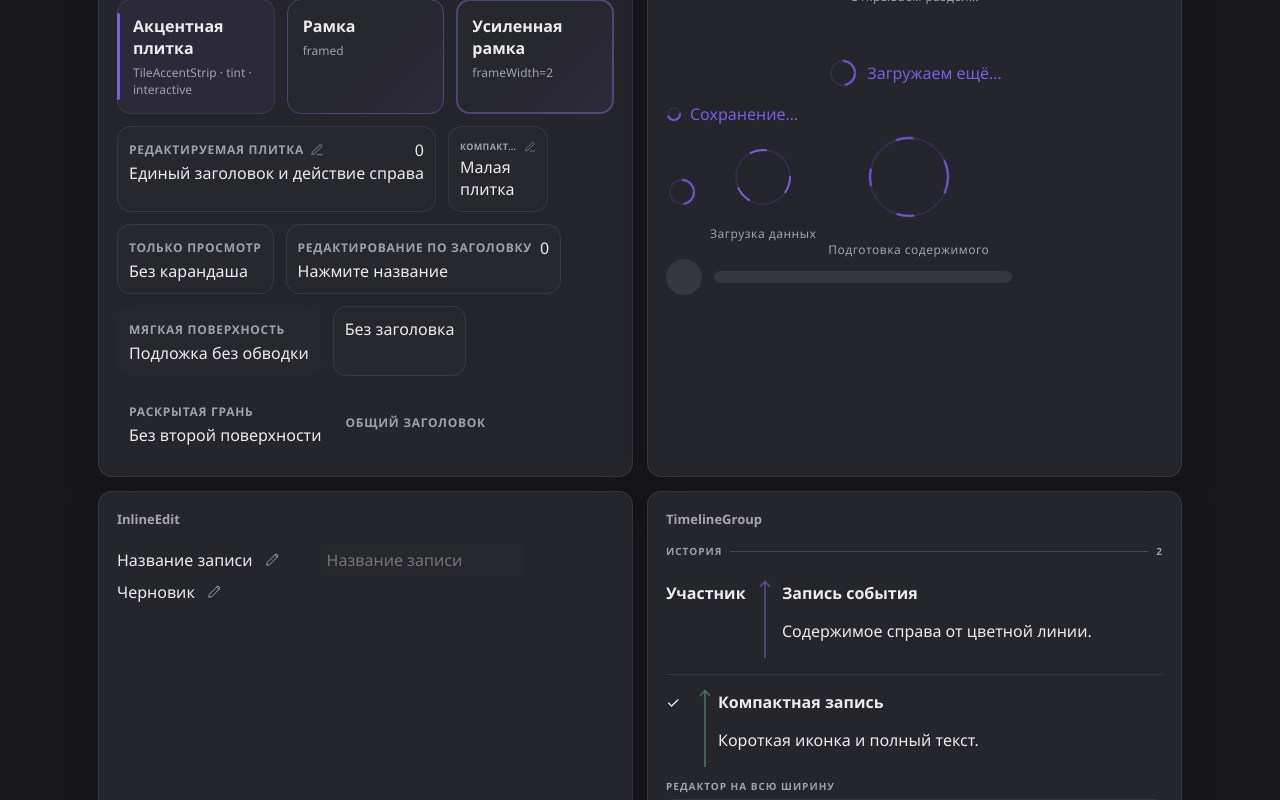
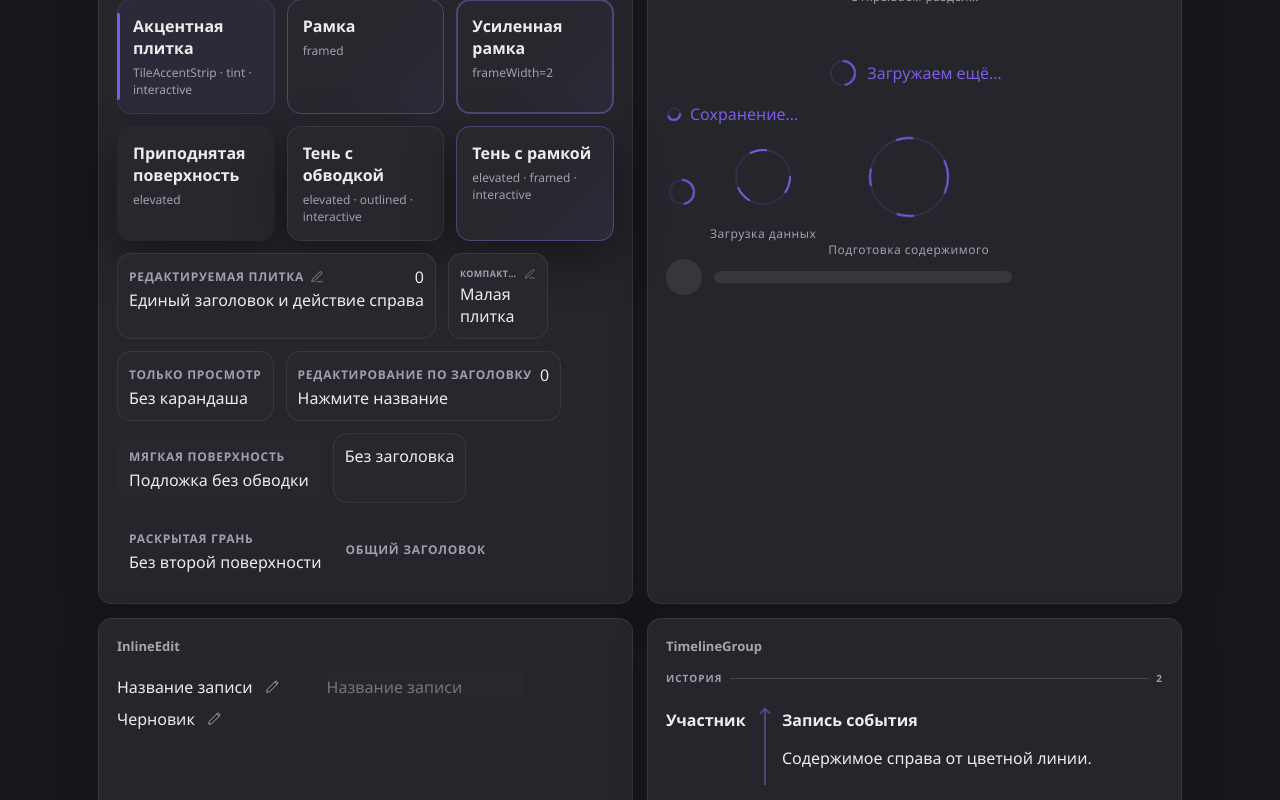
Before and after one commit to SylvieShare/share-ui, a Vue app: page / in a window 1280 px wide. Shown: the part 1820-2620 px from the top of the page. Built offline with nearby package versions, Linux system fonts and the light colour scheme.

Commit message:
Добавить внешнюю тень приподнятым плиткам

```diff
--- a/package.json
+++ b/package.json
@@ -1,6 +1,6 @@
 {
   "name": "@sylvieshare/share-ui",
-  "version": "0.62.0",
+  "version": "0.63.0",
   "description": "Shared Vue 3 design tokens, UI primitives and headless interactions for SylvieShare applications.",
   "type": "module",
   "main": "./dist/share-ui.js",
--- a/src/components/BaseTile.vue
+++ b/src/components/BaseTile.vue
@@ -1,7 +1,7 @@
 <template>
   <div
     class="base-tile"
-    :class="{ 'base-tile--outlined': outlined, 'base-tile--interactive': interactive, 'base-tile--tint': tint, 'base-tile--framed': framed, 'base-tile--glass': surface === 'glass' }"
+    :class="{ 'base-tile--outlined': outlined, 'base-tile--elevated': elevated, 'base-tile--interactive': interactive, 'base-tile--tint': tint, 'base-tile--framed': framed, 'base-tile--glass': surface === 'glass' }"
     :style="{ '--tile-color': resolvedColor, '--tile-frame-width': `${Math.max(1, Math.min(4, Number(frameWidth) || 1))}px`, ...(surface === 'glass' ? backdropBlurStyle(14) : {}) }"
     @click="$emit('click', $event)"
   >
@@ -22,6 +22,7 @@ const props = defineProps({
   // Gradient fill + colored border in the tile color (e.g. the HP block).
   framed: { type: Boolean, default: false },
   outlined: { type: Boolean, default: true },
+  elevated: { type: Boolean, default: false },
   frameWidth: { type: Number, default: 1 },
   // Pointer cursor + hover tint.
   interactive: { type: Boolean, default: false },
@@ -35,6 +36,7 @@ const resolvedColor = computed(() => props.color || 'var(--accent)')
 <style scoped>
 .base-tile {
   --tile-surface: var(--surface);
+  --tile-elevation-shadow: 0 0 0 transparent;
   position: relative;
   background: var(--tile-surface);
   border: none;
@@ -44,7 +46,8 @@ const resolvedColor = computed(() => props.color || 'var(--accent)')
   transition: background 0.15s, box-shadow 0.15s;
 }
 
-.base-tile--outlined { box-shadow: inset 0 0 0 1px var(--border); }
+.base-tile--elevated { --tile-elevation-shadow: var(--shadow-lg); box-shadow: var(--tile-elevation-shadow); }
+.base-tile--outlined { box-shadow: var(--tile-elevation-shadow), inset 0 0 0 1px var(--border); }
 
 .base-tile--glass {
   --tile-surface: color-mix(in srgb, var(--surface) 76%, transparent);
@@ -61,12 +64,12 @@ const resolvedColor = computed(() => props.color || 'var(--accent)')
 .base-tile--interactive:hover {
   background: color-mix(in srgb, var(--tile-color) 11%, var(--tile-surface));
 }
-.base-tile--interactive.base-tile--outlined:hover { box-shadow: inset 0 0 0 1px color-mix(in srgb, var(--tile-color) 28%, var(--border)); }
+.base-tile--interactive.base-tile--outlined:hover { box-shadow: var(--tile-elevation-shadow), inset 0 0 0 1px color-mix(in srgb, var(--tile-color) 28%, var(--border)); }
 
 /* gradient + colored border (HP block look) */
 .base-tile--framed {
   background: linear-gradient(135deg, var(--tile-surface) 50%, color-mix(in srgb, var(--tile-color) 6%, var(--tile-surface)));
-  box-shadow: none;
+  box-shadow: var(--tile-elevation-shadow);
   transition: background 0.3s ease;
 }
 .base-tile--framed::before {
@@ -81,7 +84,7 @@ const resolvedColor = computed(() => props.color || 'var(--accent)')
 }
 .base-tile--framed.base-tile--interactive:hover {
   background: linear-gradient(135deg, var(--tile-surface) 50%, color-mix(in srgb, var(--tile-color) 8%, var(--tile-surface)));
-  box-shadow: none;
+  box-shadow: var(--tile-elevation-shadow);
 }
 .base-tile--framed.base-tile--interactive:hover::before {
   border-color: color-mix(in srgb, var(--tile-color) 55%, var(--border));
--- a/src/gallery/ComponentGallery.vue
+++ b/src/gallery/ComponentGallery.vue
@@ -37,6 +37,9 @@
               <span>framed</span>
             </BaseTile>
             <BaseTile framed :frame-width="2" class="share-component-gallery__tile"><strong>Усиленная рамка</strong><span>frameWidth=2</span></BaseTile>
+            <BaseTile elevated :outlined="false" class="share-component-gallery__tile"><strong>Приподнятая поверхность</strong><span>elevated</span></BaseTile>
+            <BaseTile elevated interactive class="share-component-gallery__tile"><strong>Тень с обводкой</strong><span>elevated · outlined · interactive</span></BaseTile>
+            <BaseTile elevated framed interactive class="share-component-gallery__tile"><strong>Тень с рамкой</strong><span>elevated · framed · interactive</span></BaseTile>
             <MorphTile title="Редактируемая плитка" show-edit edit-label="Редактировать" @edit="morphTileEdits++">
               <template #aside><span>{{ morphTileEdits }}</span></template>
               <span>Единый заголовок и действие справа</span>
--- a/src/index.d.ts
+++ b/src/index.d.ts
@@ -29,6 +29,7 @@ export const SectionList: DefineComponent<{
 
 export const BaseTile: DefineComponent<{
   outlined?: boolean
+  elevated?: boolean
   frameWidth?: number
   surface?: 'solid' | 'glass'
   color?: string | null
```
Also changed, not shown: 7 other files (tests, documents, lock files or other folders).
